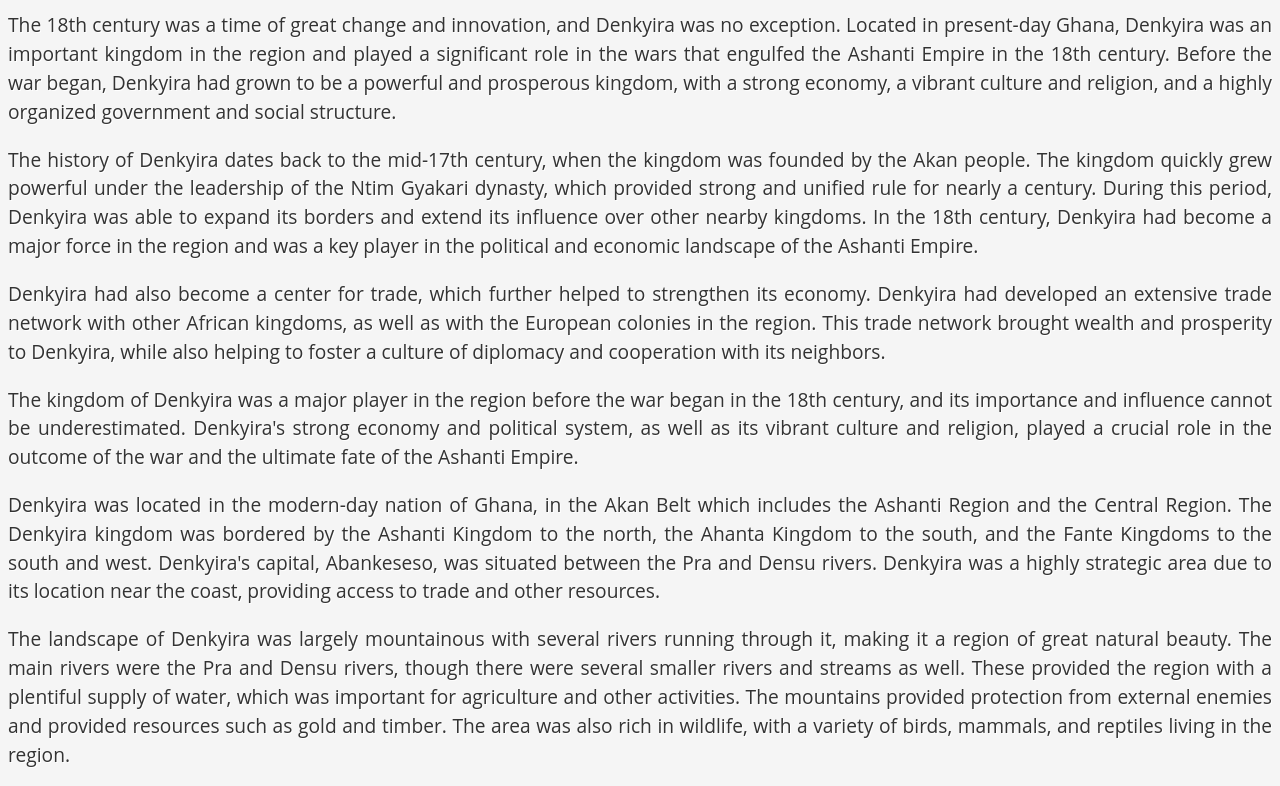
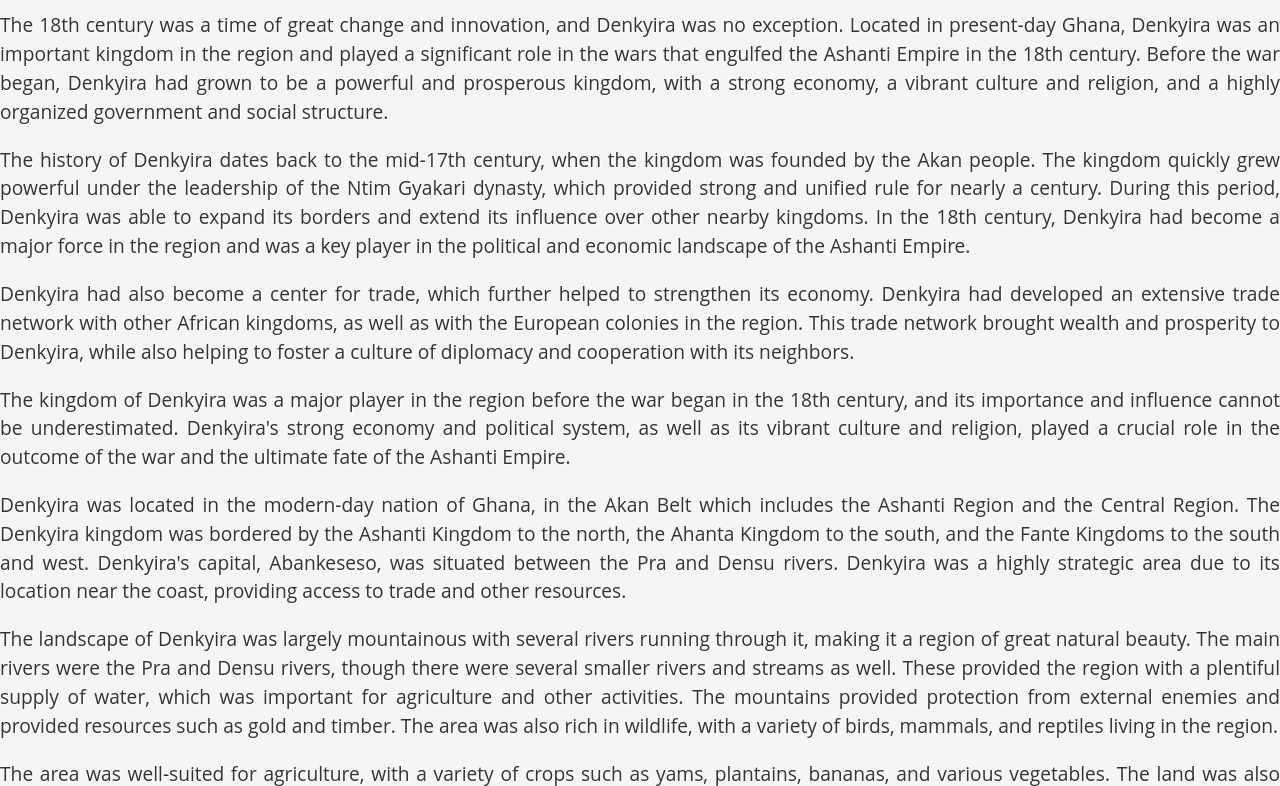
Before and after one commit to nanaofosu/denkyira, a plain HTML site: page index.html in a window 1280 px wide. Shown: the part 348-1134 px from the top of the page. Drawn offline with Linux system fonts and the light colour scheme.

Commit message:
updated the styling

```diff
--- a/style.css
+++ b/style.css
@@ -3,6 +3,8 @@
     font-size: 1.2rem;
     line-height: 1.5;
     background-color: #f5f5f5;
+    max-width: 1400px;
+    margin: auto;
      text-align: justify;}
 h1, h2, h3 {
 font-family: 'Playfair Display', serif;
```
